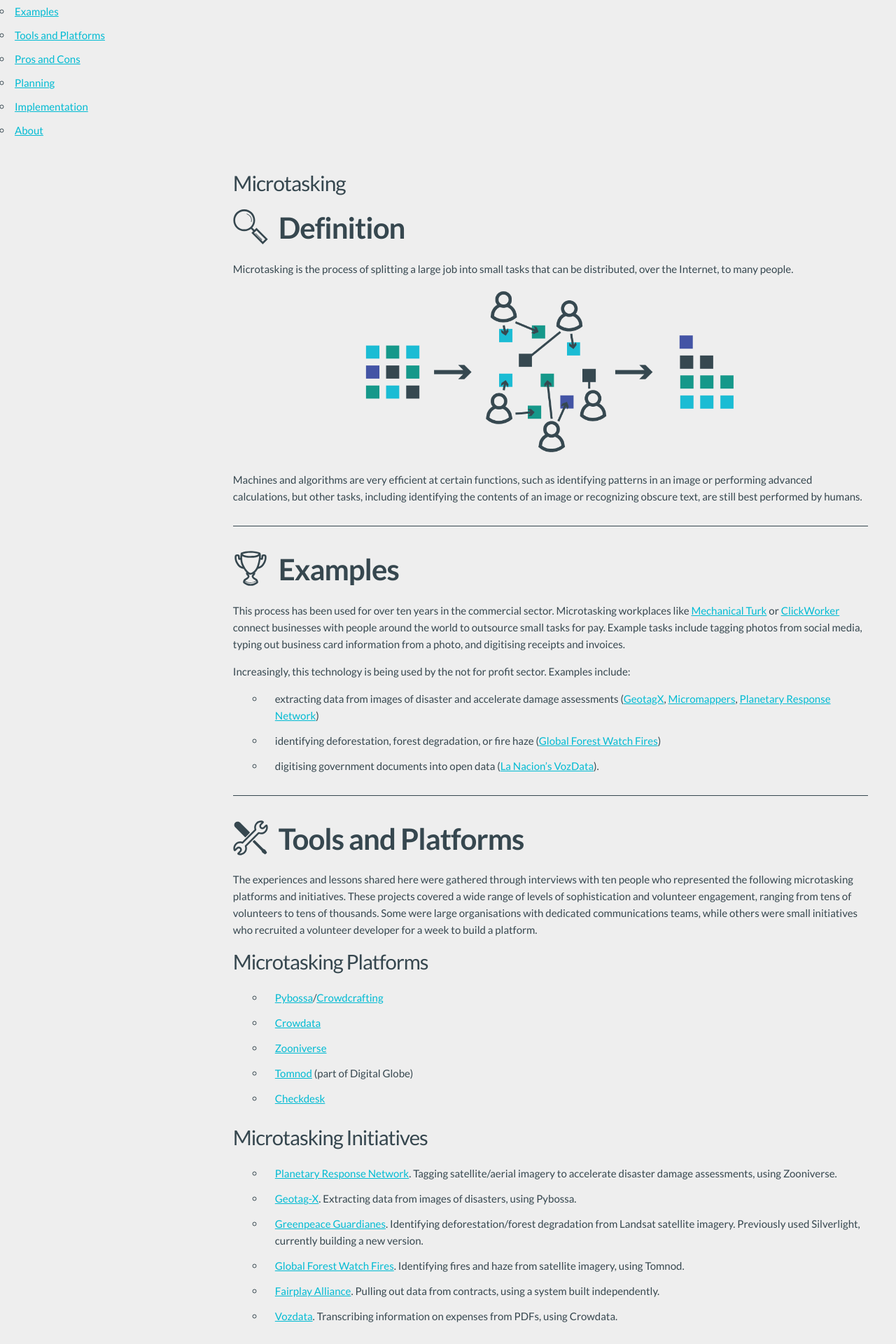
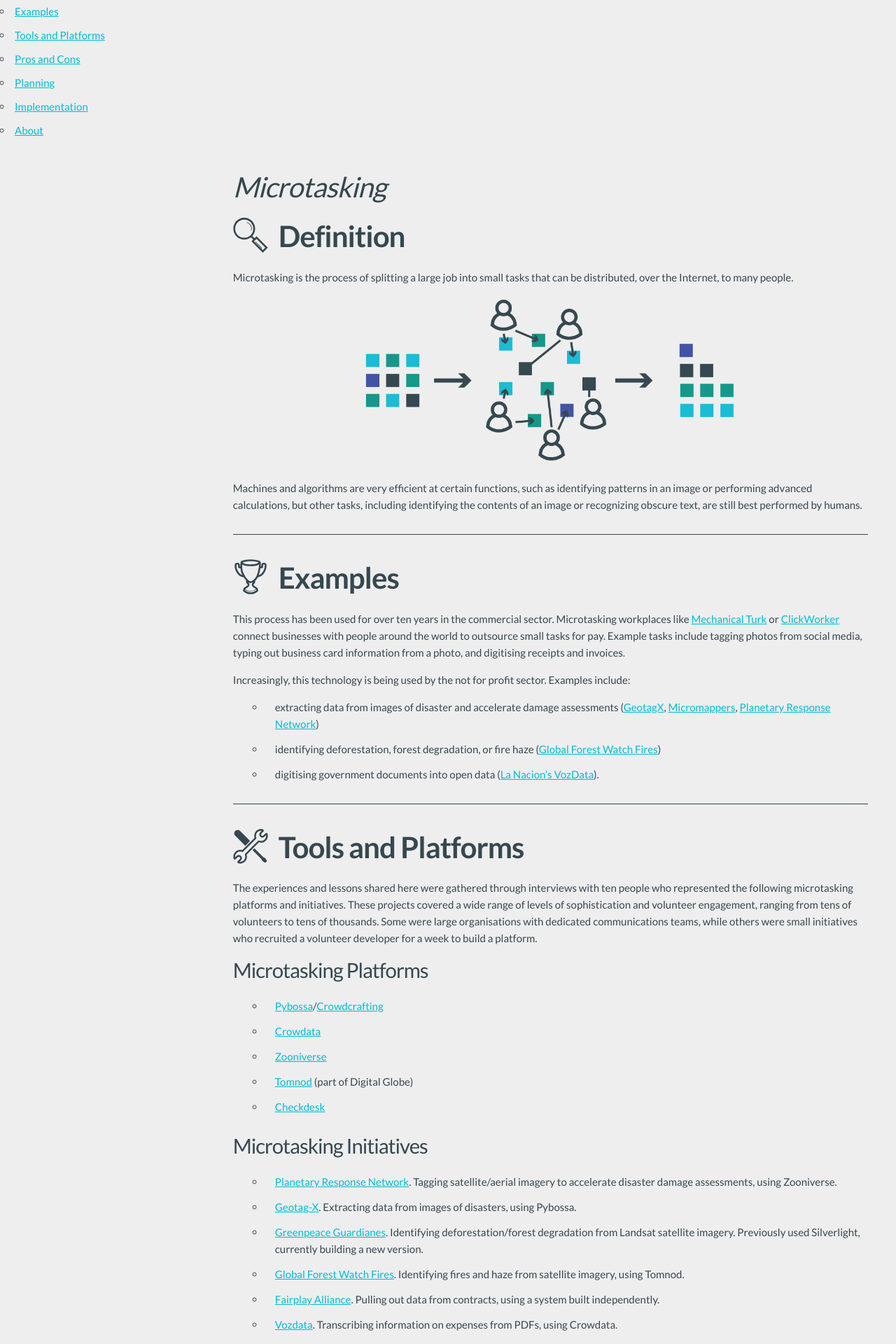
Before and after one commit to the-engine-room/library, a Jekyll site: the page built from _posts/2015-12-07-microtasking.md, in a window 1280 px wide. Shown: the part 816-2736 px from the top of the page at 70% size. Built offline with Jekyll 4.4.1, drawn with Linux system fonts in a browser that asks for light colours; nearby versions of some CDN libraries; comment, search, counter and statistics services are not loaded.

Commit message:
adjusted content h1

```diff
--- a/styles/typography.scss
+++ b/styles/typography.scss
@@ -5,6 +5,7 @@ h1 {
   line-height: 1.2;
   letter-spacing: -.1rem;
 }
+
 
 section.content {
   ul, ol {
@@ -19,6 +20,11 @@ section.content {
   li { margin-bottom: 1.2rem; margin-left: 30px; }
 
   p { margin-bottom: 1.5rem; }
+
+  h1 {
+    font-style: italic;
+    font-size: 4rem;
+  }
 
   h2 {
   	font-weight: bold;
```
